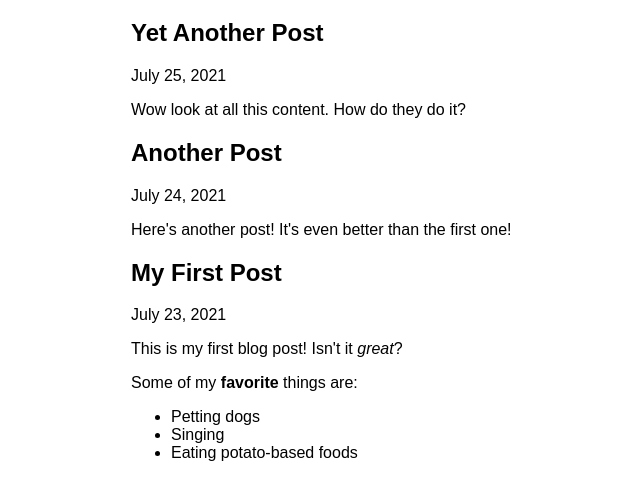
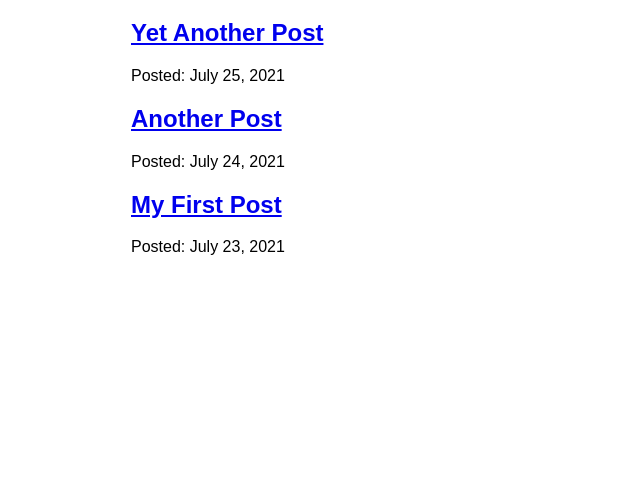
Before and after one commit to syawaljasira/my-first-gatsby-site, a Gatsby site: page /blog in a window 1280 px wide. Shown: the part 157-656 px from the top of the page, without its empty margins (259-899 px from the left). Built offline with nearby package versions, Linux system fonts and the light colour scheme; Gatsby itself is replaced by a stand-in of ours.

Commit message:
Finished Gatsby Tutorial Part 6

```diff
--- a/src/pages/blog.js
+++ b/src/pages/blog/index.js
@@ -1,8 +1,8 @@
 import * as React from 'react';
-import { graphql } from 'gatsby';
+import { Link, graphql } from 'gatsby';
 import { MDXRenderer } from 'gatsby-plugin-mdx';
 
-import Layout from '../components/Layout';
+import Layout from '../../components/Layout';
 
 const BlogPage = ({ data }) => {
   return (
@@ -10,9 +10,10 @@ const BlogPage = ({ data }) => {
       {data.allMdx.nodes.map((node) => {
         return (
           <article key={node.id}>
-            <h2> {node.frontmatter.title} </h2>
-            <p> {node.frontmatter.date} </p>
-            <MDXRenderer>{node.body}</MDXRenderer>
+            <h2>
+              <Link to={`/blog/${node.slug}`}>{node.frontmatter.title}</Link>
+            </h2>
+            <p>Posted: {node.frontmatter.date} </p>
           </article>
         );
       })}
@@ -29,7 +30,7 @@ export const query = graphql`
           title
         }
         id
-        body
+        slug
       }
     }
   }
```
Also changed, not shown: src/pages/blog/{mdx.slug}.js (added, +27 -0 lines).
